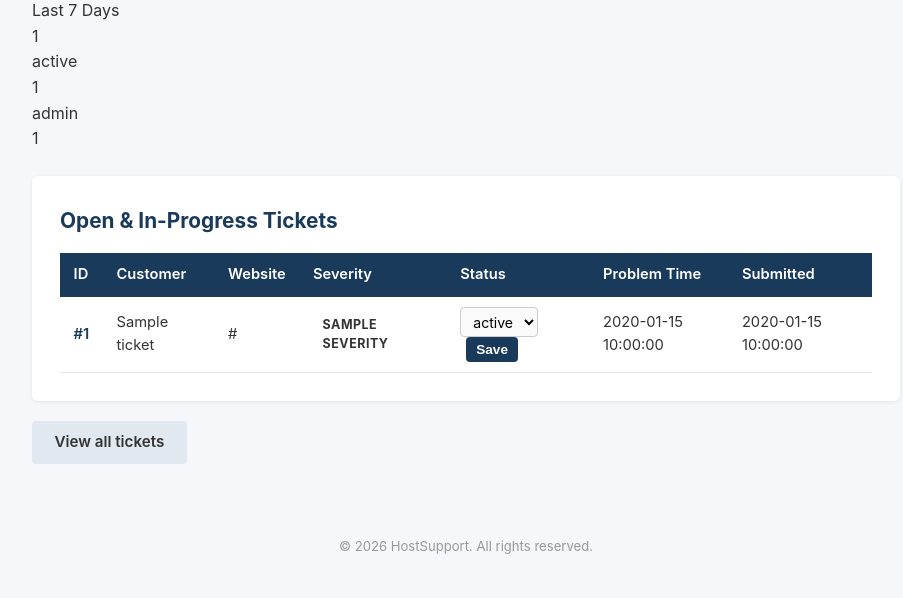
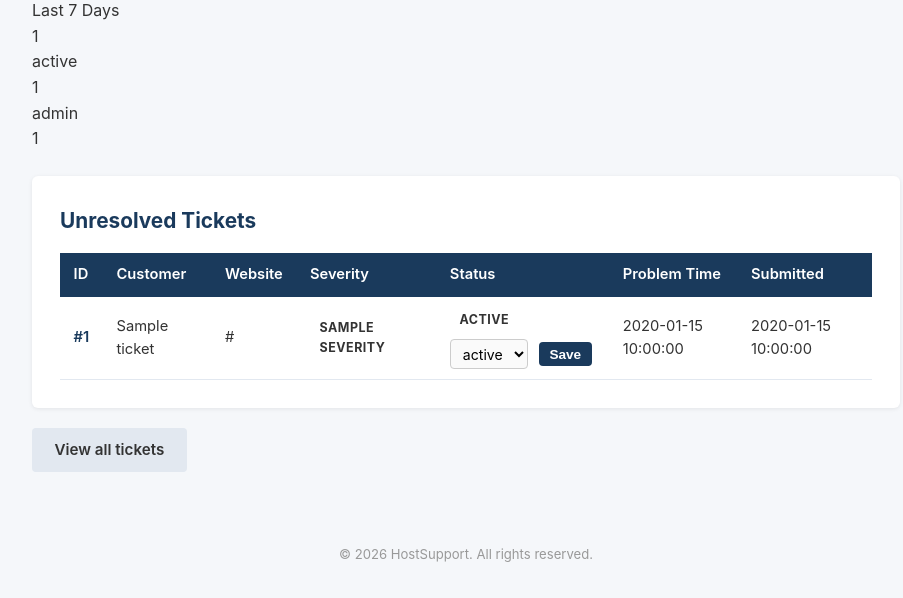
Before and after one commit to sandy8317/Hackthon, a Flask app: template templates/dashboard.html in a window 1280 px wide. Shown: the part 202-800 px from the top of the page, without its empty margins (174-1077 px from the left). Run offline with Flask 3, Linux system fonts and the light colour scheme; the template is opened without the code that fills it: most values are stand-ins (such as "Sample title", 1, 10 or a date in 2020).

Commit message:
fix: accurate heading, flex form layout, and status badge in dashboard table

```diff
--- a/templates/dashboard.html
+++ b/templates/dashboard.html
@@ -28,7 +28,7 @@
 </div>
 
 <div class="card" style="margin-top: 1.5rem;">
-    <h2>Open &amp; In-Progress Tickets</h2>
+    <h2>Unresolved Tickets</h2>
 
     {% if tickets %}
     <table>
@@ -51,8 +51,9 @@
                 <td style="max-width:200px; overflow:hidden; text-overflow:ellipsis; white-space:nowrap;">{{ ticket.url }}</td>
                 <td><span class="badge badge-{{ ticket.severity }}">{{ ticket.severity }}</span></td>
                 <td>
-                    <form method="POST" action="{{ url_for('update_status', ticket_id=ticket.id) }}">
+                    <form method="POST" action="{{ url_for('update_status', ticket_id=ticket.id) }}" style="display:flex; align-items:center; gap:0.35rem; flex-wrap:wrap;">
                         <input type="hidden" name="next" value="dashboard">
+                        <span class="badge badge-{{ ticket.status | replace(' ', '-') }}" style="margin-right:0.25rem;">{{ ticket.status }}</span>
                         <select name="status" style="width:auto; padding:0.3rem 0.5rem; font-size:0.88rem;">
                             {% for s in status_levels %}
                             <option value="{{ s }}" {% if ticket.status == s %}selected{% endif %}>{{ s }}</option>
```
